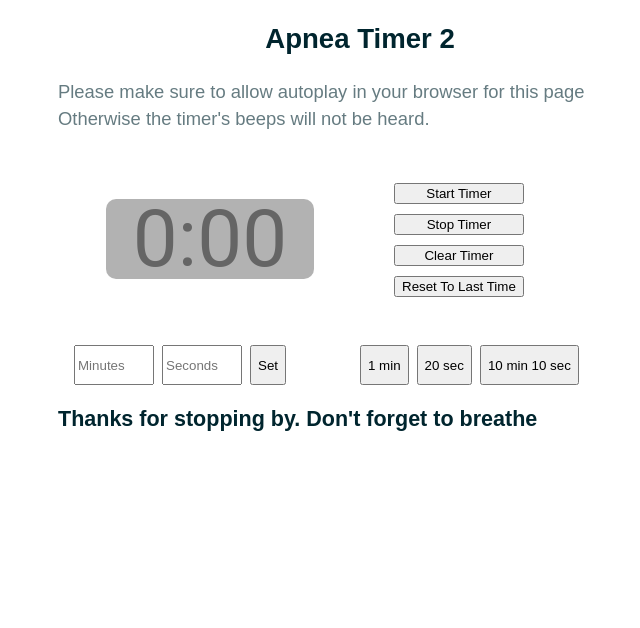
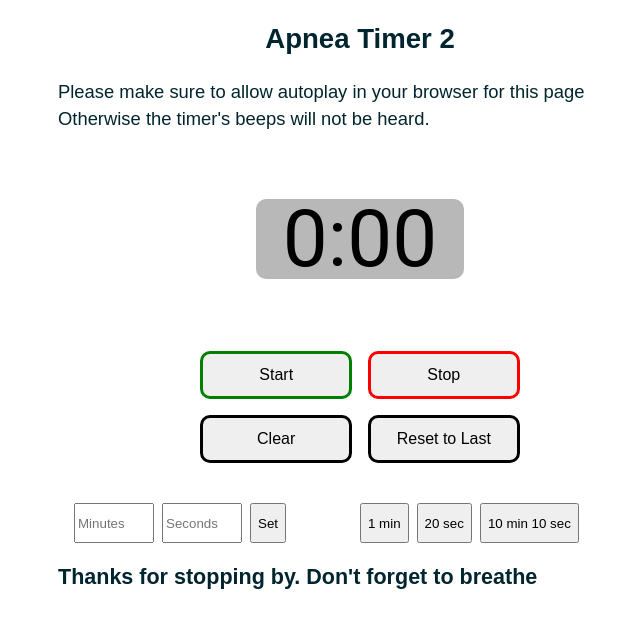
Before and after one commit to ccchrissss/apnea-timer-2, a React (Vite) app: page / in a window 1280 px wide. Shown: the top 628 px of the page, without its empty margins (280-920 px from the left). Built offline with nearby package versions, Linux system fonts and the light colour scheme.

Commit message:
feat: style Clock section, including countdown and buttons.

```diff
--- a/src/components/Clock.jsx
+++ b/src/components/Clock.jsx
@@ -6,7 +6,10 @@ import { StyledClock } from './styles/Clock.styled'
 const CountdownTimer = () => {
 
   return (
-    <p id="countdown">0:00</p>
+    <>
+      <p id="countdown">0:00</p>
+      <div class="break"></div>
+    </>
   )
 }
 
@@ -14,10 +17,11 @@ const TimerButtons = () => {
 
   return (
     <div class="timer-btns">
-        <button id="start-timer">Start Timer</button>
-        <button id="stop-timer">Stop Timer</button>
-        <button id="clear-timer">Clear Timer</button>
-        <button id="reset-timer">Reset To Last Time</button>
+        <button id="start-timer">Start</button>
+        <button id="stop-timer">Stop</button>
+        {/* <div class="break"></div> */}
+        <button id="clear-timer">Clear </button>
+        <button id="reset-timer">Reset to Last</button>
     </div>
   )
 }
--- a/src/components/styles/Clock.styled.jsx
+++ b/src/components/styles/Clock.styled.jsx
@@ -3,15 +3,18 @@ import styled from 'styled-components'
 export const StyledClock = styled.section`
 
   display: flex;
+  flex-wrap: wrap;
+  justify-content: center;
 
 
   #countdown {
     color: black;
-    background-color: gray;
+    background-color: #b8b8b8;
     border-radius: 10px;
     display: inline-flex;
     width: 13rem;
     height: 5rem;
+    padding: 1rem;
     font-size: 5rem;
     font-family: roboto;
     align-items: center;
@@ -20,11 +23,33 @@ export const StyledClock = styled.section`
   }
 
   .timer-btns {
-    margin: 2rem;
     display: flex;
-    flex-direction: column;
+    /* flex-direction: column; */
     flex-wrap: wrap;
-    row-gap: 10px;
+    row-gap: 1rem;
+    column-gap: 1rem;
+    margin: 1.5rem;
+  }
+  .timer-btns > * {
+    font-size: 1rem;
+    flex: 40%;
+    min-height: 3rem;
+  }
+  #start-timer {
+    border: solid green;
+    border-radius: 10px;
+  }
+  #stop-timer {
+    border: solid red;
+    border-radius: 10px;
+  }
+  #clear-timer {
+    border: solid;
+    border-radius: 10px;
+  }
+  #reset-timer {
+    border: solid;
+    border-radius: 10px;
   }
 
 `
--- a/src/components/styles/Global.jsx
+++ b/src/components/styles/Global.jsx
@@ -16,7 +16,7 @@ const GlobalStyles = createGlobalStyle`
   }
 
   p {
-    opacity: 0.6;
+    /* opacity: 0.6; */
     line-height: 1.5;
   }
 
```
